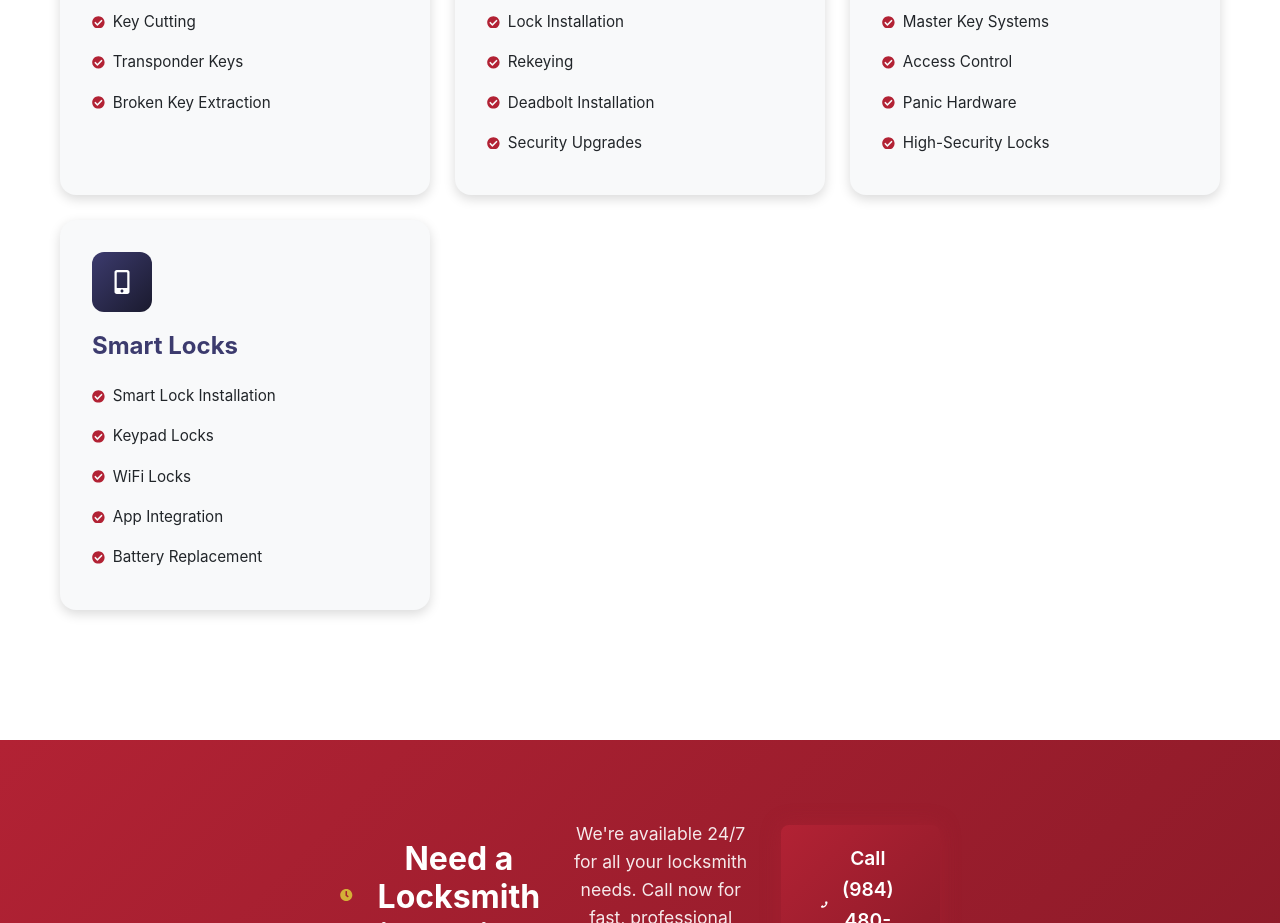
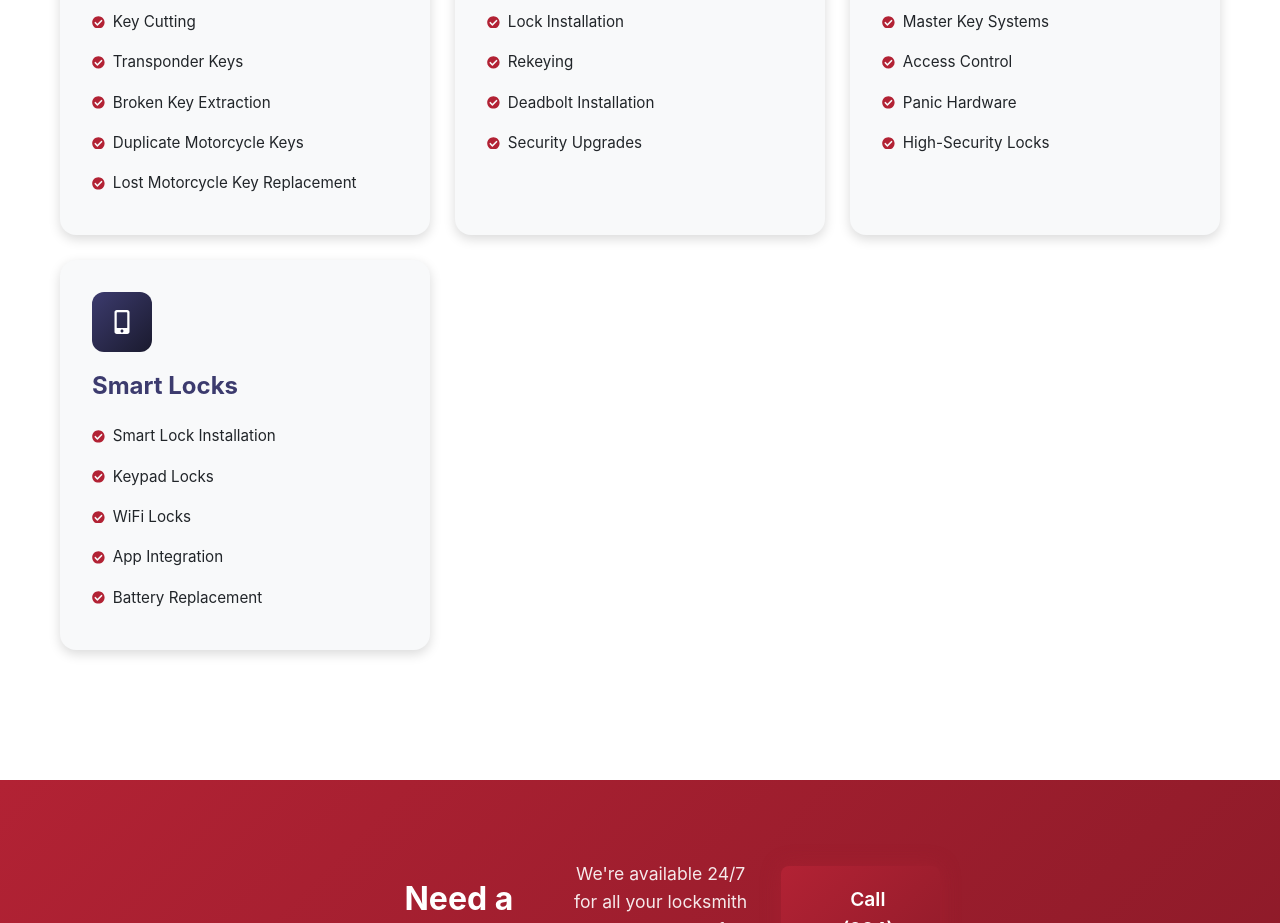
Before and after one commit to Definitely-Ai/Goodlocksmith, a React (Vite) app: page /Angier in a window 1280 px wide. Shown: the part 1460-2383 px from the top of the page. Built offline with nearby package versions, Linux system fonts and the light colour scheme.

Commit message:
Add motorcycle services to city pages

```diff
--- a/src/data/cities.js
+++ b/src/data/cities.js
@@ -98,7 +98,7 @@ export const services = [
     {
         name: 'Automotive & Motorcycle',
         icon: '🚗',
-        items: ['Car Lockouts', 'Key Cutting', 'Transponder Keys', 'Broken Key Extraction']
+        items: ['Car Lockouts', 'Key Cutting', 'Transponder Keys', 'Broken Key Extraction', 'Duplicate Motorcycle Keys', 'Lost Motorcycle Key Replacement']
     },
     {
         name: 'Residential Services',
```
